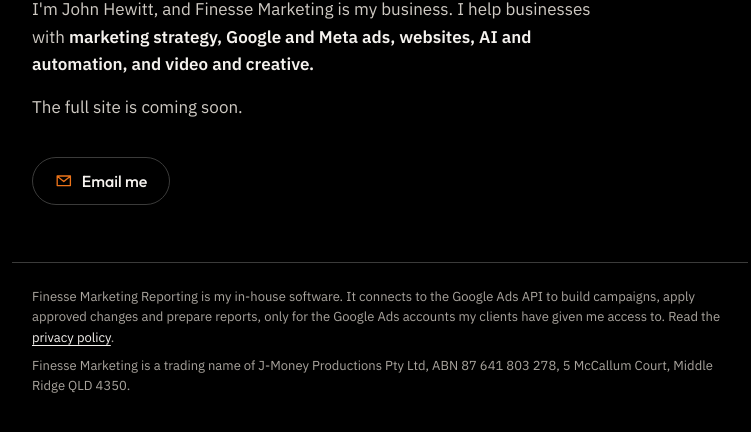
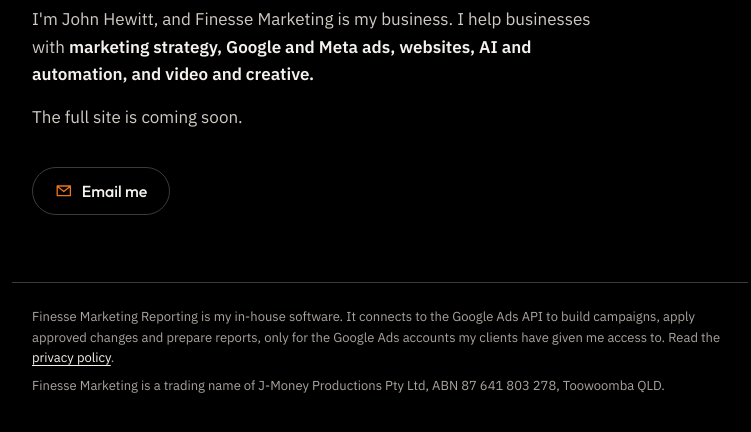
Before and after one commit to J-Money35/finessemarketing.au, a plain HTML site: page index.html in a window 1280 px wide. Shown: the part 364-796 px from the top of the page, without its empty margins (260-1011 px from the left). Drawn offline with Linux system fonts and the light colour scheme.

Commit message:
Footer and privacy page: street address replaced with Toowoomba QLD (John's yes 24-11-2026); company name and ABN kept

```diff
--- a/index.html
+++ b/index.html
@@ -96,7 +96,7 @@ footer a { color: var(--paper); text-underline-offset: 3px; }
 </script>
 <footer>
   <p>Finesse Marketing Reporting is my in-house software. It connects to the Google Ads API to build campaigns, apply approved changes and prepare reports, only for the Google Ads accounts my clients have given me access to. Read the <a href="privacy.html">privacy policy</a>.</p>
-  <p>Finesse Marketing is a trading name of J-Money Productions Pty Ltd, ABN 87 641 803 278, 5 McCallum Court, Middle Ridge QLD 4350.</p>
+  <p>Finesse Marketing is a trading name of J-Money Productions Pty Ltd, ABN 87 641 803 278, Toowoomba QLD.</p>
 </footer>
 </body>
 </html>
```
Also changed, not shown: privacy.html (+1 -1 lines).
